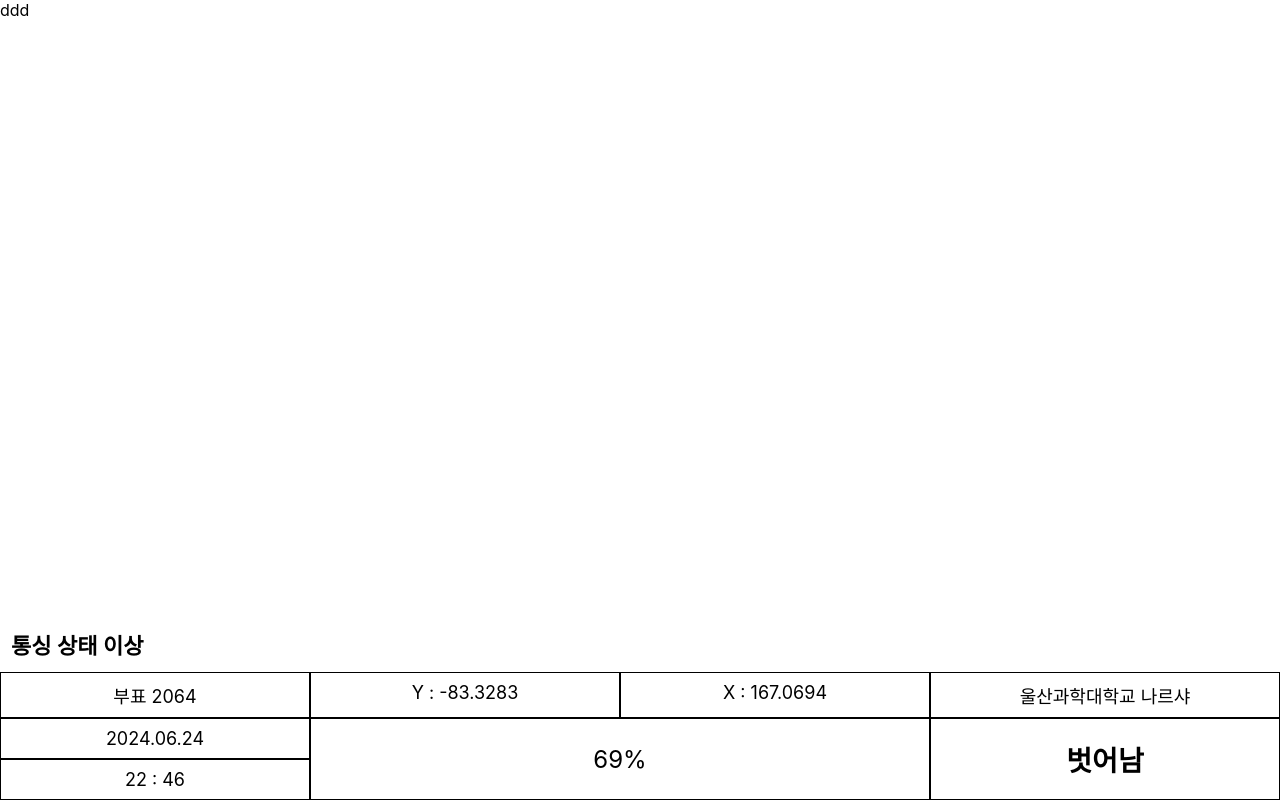
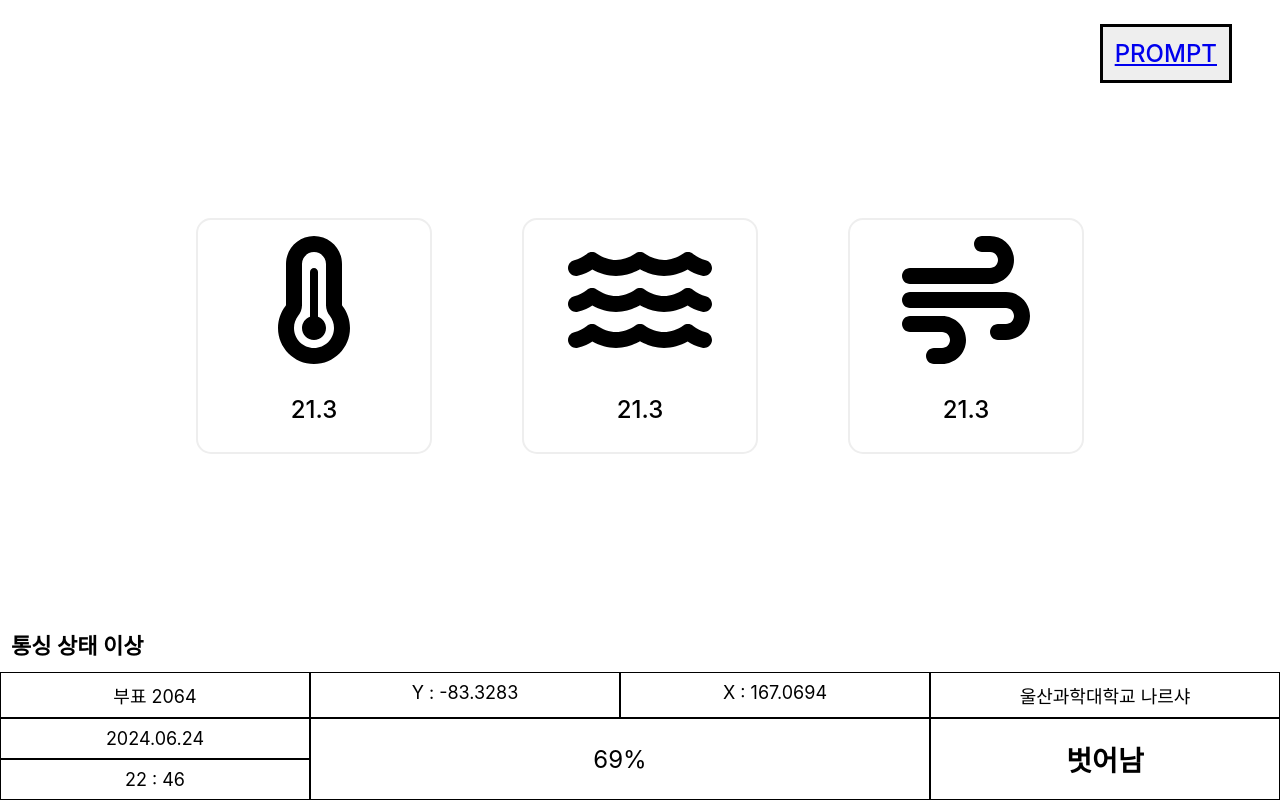
Before and after one commit to ptk5758/uc-bouy, a React (Create React App) app: page /telemetry in a window 1280 px wide. Built offline with nearby package versions, Linux system fonts and the light colour scheme.

Commit message:
telemetry layout

```diff
--- a/package.json
+++ b/package.json
@@ -3,6 +3,9 @@
   "version": "0.1.0",
   "private": true,
   "dependencies": {
+    "@fortawesome/fontawesome-svg-core": "^6.6.0",
+    "@fortawesome/free-solid-svg-icons": "^6.6.0",
+    "@fortawesome/react-fontawesome": "^0.2.2",
     "@testing-library/jest-dom": "^5.17.0",
     "@testing-library/react": "^13.4.0",
     "@testing-library/user-event": "^13.5.0",
--- a/public/index.html
+++ b/public/index.html
@@ -24,7 +24,7 @@
       work correctly both with client-side routing and a non-root public URL.
       Learn how to configure a non-root public URL by running `npm run build`.
     -->
-    <title>React App</title>
+    <title>스마트 바다 부표</title>
   </head>
   <body>
     <noscript>You need to enable JavaScript to run this app.</noscript>
--- a/src/css/layout.css
+++ b/src/css/layout.css
@@ -1,5 +1,40 @@
 .telemetry {height: 100%; display: flex; flex-direction: column; }
-.screen { flex: 1; }
+.screen { flex: 1; position: relative }
+.screen > .absolute {
+    position: absolute;
+    font-size: 24px;
+    right: 2em;
+    top : 1em;
+    display: flex;
+}
+.screen > .absolute > .prompt-button {
+    width: 100%;
+    border: 3px solid #000;
+    background-color: #eee;
+}
+.screen > .absolute > .prompt-button > p {
+    padding: 0.5em;
+    font-weight: 500;
+}
+.screen > .information { height: 100%; display: flex; justify-content: center; align-items: center; }
+
+.screen > .information > .icon {
+    width: 200px;
+    height: 200px;
+    margin: 45px;
+    border : 2px solid #eee;
+    border-radius: 15px;
+    display: flex;
+    flex-direction: column;
+    justify-content: space-between;
+    align-items: center;
+    padding: 1em;
+}
+.screen > .information > .icon > p {
+    font-size: 24px;
+    padding: 0.5em;
+    font-weight: 500;
+}
 .telemetry > .matrix {
     position: relative;
     display: grid;
--- a/src/routes/telemetry/index.tsx
+++ b/src/routes/telemetry/index.tsx
@@ -1,6 +1,9 @@
 import React from "react"
 import "../../css/layout.css"
 import { Battery, Status } from "./components"
+import { FontAwesomeIcon } from "@fortawesome/react-fontawesome"
+import { faTemperatureThreeQuarters, faWind, faWater } from "@fortawesome/free-solid-svg-icons"
+import { IconProp } from "@fortawesome/fontawesome-svg-core"
 export default function() {
     return (
         <div className="telemetry">
@@ -33,7 +36,31 @@ function Matrix() {
 function Screen() {
     return (
         <div className="screen">
-            ddd
+            <span className="absolute">
+                <a className="prompt-button" href="/prompt">
+                    <p>PROMPT</p>
+                </a>
+            </span>
+            <div className="information">
+                <Icon icon={faTemperatureThreeQuarters} text="21.3" key={1}/>
+                <Icon icon={faWater} text="21.3" key={2}/>
+                <Icon icon={faWind} text="21.3" key={3}/>
+            </div>
         </div>
     )
 }
+
+interface InformationIconProp
+{
+    text : string;
+    icon : IconProp;
+}
+
+function Icon({icon, text} : InformationIconProp) {
+    return (
+        <span className="icon">
+            <FontAwesomeIcon size="8x" icon={icon}/>
+            <p>{ text }</p>
+        </span>
+    )
+}
```
Also changed, not shown: 1 other file (tests, documents, lock files or other folders).
